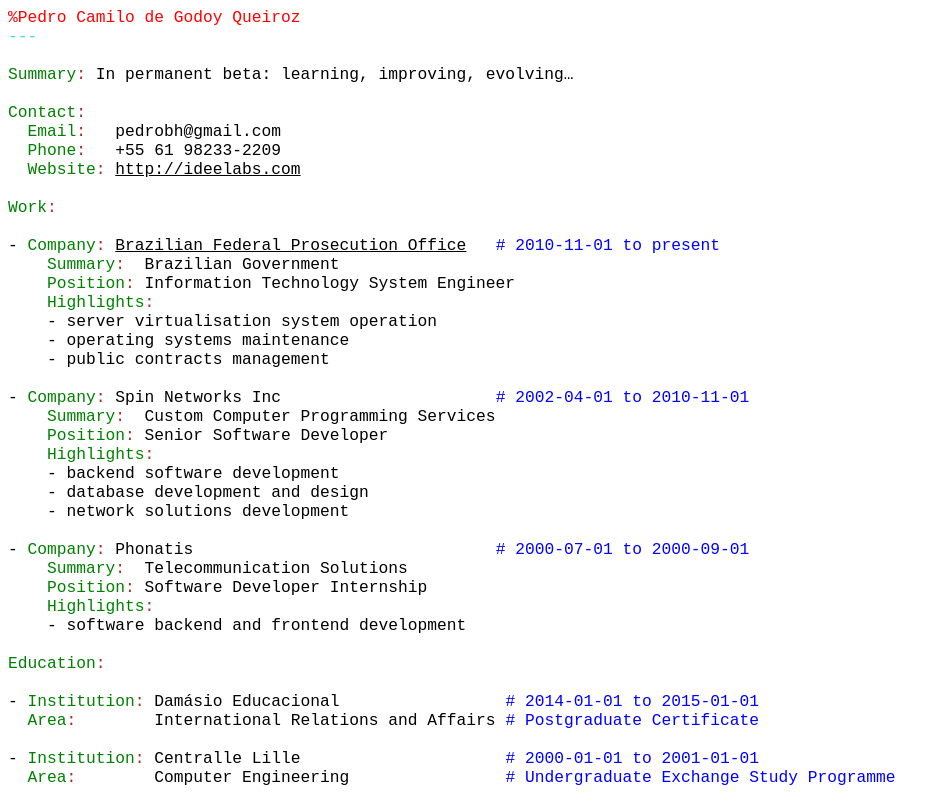
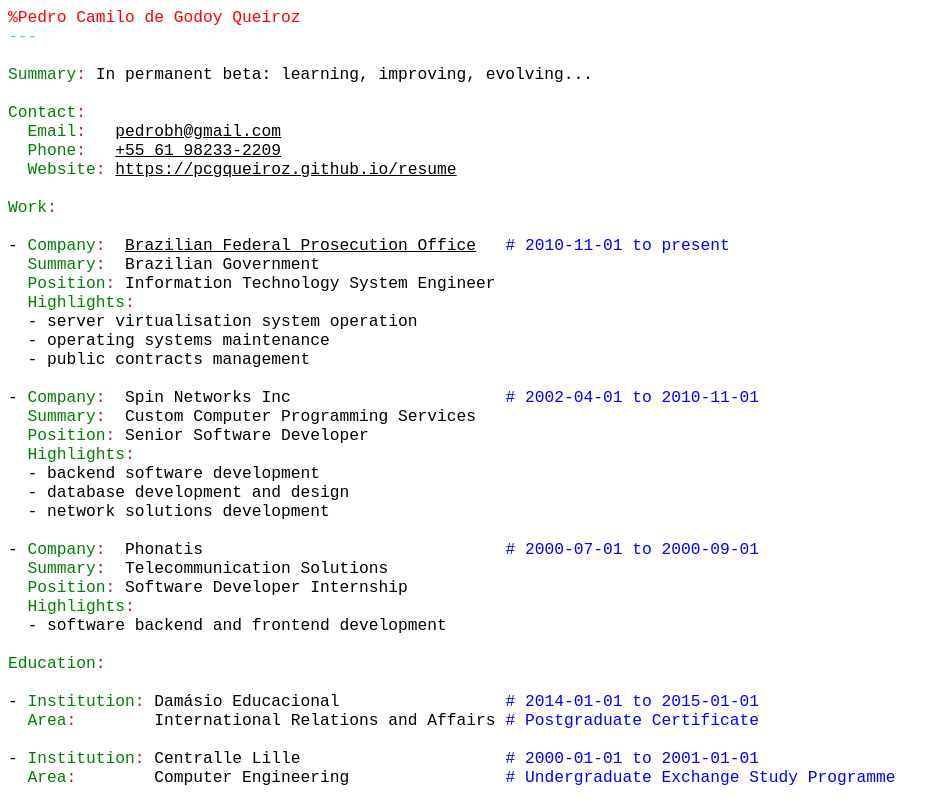
Before and after one commit to pcgqueiroz/resume, a website: page index.html in a window 1280 px wide. Shown: the top 800 px of the page, without its empty margins (0-950 px from the left). Drawn offline with Linux system fonts and the light colour scheme.

Commit message:
:lipstick: Updating YAML theme

```diff
--- a/index.html
+++ b/index.html
@@ -2,12 +2,6 @@
 <html xmlns="http://www.w3.org/1999/xhtml" xml:lang="en" lang="en">
   <head>
     <title>Pedro Camilo de Godoy Queiroz</title>
-    <!-- <link
-      rel="stylesheet"
-      type="text/css"
-      href="file:///Users/pedro/Code/github.com/pcgqueiroz/jsonresume-theme-yaml/css/screen.css"
-      media="screen"
-    /> -->
     <style type="text/css" media="screen">
       a:link,
       a:visited,
@@ -48,16 +42,16 @@
 <span class="yaml_directive">%Pedro Camilo de Godoy Queiroz</span>
 <span class="yaml_doc_sep">---</span>
 
-<span class="yaml_key">Summary</span><span class="yaml_key_sep">:</span> In permanent beta: learning, improving, evolving…
+<span class="yaml_key">Summary</span><span class="yaml_key_sep">:</span> In permanent beta: learning, improving, evolving...
 
 <span class="yaml_key">Contact</span><span class="yaml_key_sep">:</span>
-  <span class="yaml_key">Email</span><span class="yaml_key_sep">:</span>   pedrobh@gmail.com
-  <span class="yaml_key">Phone</span><span class="yaml_key_sep">:</span>   +55 61 98233-2209
-  <span class="yaml_key">Website</span><span class="yaml_key_sep">:</span> <a href="http://ideelabs.com">http://ideelabs.com</a>
+  <span class="yaml_key">Email</span><span class="yaml_key_sep">:</span>   <a href="mailto:pedrobh@gmail.com">pedrobh@gmail.com</a>
+  <span class="yaml_key">Phone</span><span class="yaml_key_sep">:</span>   <a href="tel:+5561982332209">+55 61 98233-2209</a>
+  <span class="yaml_key">Website</span><span class="yaml_key_sep">:</span> <a href="https://pcgqueiroz.github.io/resume">https://pcgqueiroz.github.io/resume</a>
 
 <span class="yaml_key">Work</span><span class="yaml_key_sep">:</span>
 
-- <span class="yaml_key">Company</span><span class="yaml_key_sep">:</span> <a href="http://www.mpf.mp.br/pgr">Brazilian Federal Prosecution Office</a>   <span class="yaml_comment"># 2010-11-01 to present</span>
+- <span class="yaml_key">Company</span><span class="yaml_key_sep">:</span>  <a href="http://www.mpf.mp.br/pgr">Brazilian Federal Prosecution Office</a>   <span class="yaml_comment"># 2010-11-01 to present</span>
   <span class="yaml_key">Summary</span><span class="yaml_key_sep">:</span>  Brazilian Government
   <span class="yaml_key">Position</span><span class="yaml_key_sep">:</span> Information Technology System Engineer
   <span class="yaml_key">Highlights</span><span class="yaml_key_sep">:</span>
@@ -65,7 +59,7 @@
   - operating systems maintenance
   - public contracts management
 
-- <span class="yaml_key">Company</span><span class="yaml_key_sep">:</span> Spin Networks Inc                      <span class="yaml_comment"># 2002-04-01 to 2010-11-01</span>
+- <span class="yaml_key">Company</span><span class="yaml_key_sep">:</span>  Spin Networks Inc                      <span class="yaml_comment"># 2002-04-01 to 2010-11-01</span>
   <span class="yaml_key">Summary</span><span class="yaml_key_sep">:</span>  Custom Computer Programming Services
   <span class="yaml_key">Position</span><span class="yaml_key_sep">:</span> Senior Software Developer
   <span class="yaml_key">Highlights</span><span class="yaml_key_sep">:</span>
@@ -73,7 +67,7 @@
   - database development and design
   - network solutions development
 
-- <span class="yaml_key">Company</span><span class="yaml_key_sep">:</span> Phonatis                               <span class="yaml_comment"># 2000-07-01 to 2000-09-01</span>
+- <span class="yaml_key">Company</span><span class="yaml_key_sep">:</span>  Phonatis                               <span class="yaml_comment"># 2000-07-01 to 2000-09-01</span>
   <span class="yaml_key">Summary</span><span class="yaml_key_sep">:</span>  Telecommunication Solutions
   <span class="yaml_key">Position</span><span class="yaml_key_sep">:</span> Software Developer Internship
   <span class="yaml_key">Highlights</span><span class="yaml_key_sep">:</span>
@@ -92,20 +86,19 @@
 
 <span class="yaml_key">Skills</span><span class="yaml_key_sep">:</span>
 
-  <span class="yaml_key">Web Development</span><span class="yaml_key_sep">:</span> Master
+- <span class="yaml_key">Web Development</span><span class="yaml_key_sep">:</span> Master
   - HTML
   - CSS
   - Javascript
 
 <span class="yaml_key">Languages</span><span class="yaml_key_sep">:</span>
-  - Portuguese                                    <span class="yaml_comment"># Native speaker</span>
-  - English                                       <span class="yaml_comment"># Proficient user</span>
-  - French                                        <span class="yaml_comment"># Proficient user</span>
-  - Spanish                                       <span class="yaml_comment"># Independent user</span>
+  - Portuguese                                     <span class="yaml_comment"># Native speaker</span>
+  - English                                        <span class="yaml_comment"># Proficient user</span>
+  - French                                         <span class="yaml_comment"># Proficient user</span>
+  - Spanish                                        <span class="yaml_comment"># Independent user</span>
 
 <span class="yaml_key">Interests</span><span class="yaml_key_sep">:</span>
-  - Recorder                                      <span class="yaml_comment"># Music, Instrument </span>
-
+  - Recorder                                       <span class="yaml_comment"># Music, Instrument </span>
 <span class="yaml_doc_sep">...</span>
     </pre>
   </body>
```
Also changed, not shown: yaml.html (+13 -20 lines). Lines whose indentation alone changed are shown as unchanged.
